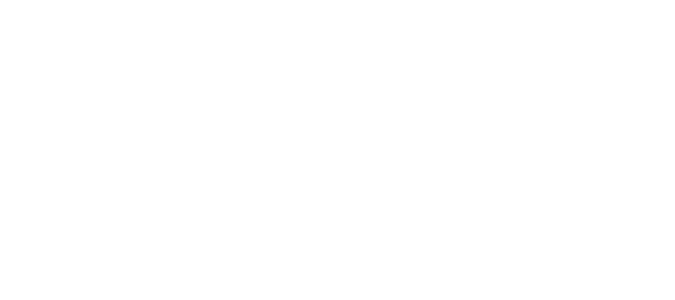
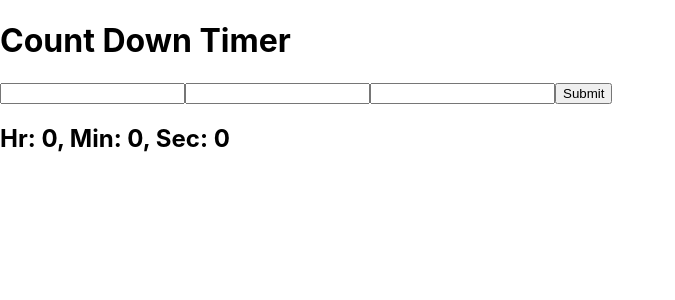
Before and after one commit to Piyush023/Machine_Coding_Examples, a React (Create React App) app: page /countdown in a window 1280 px wide. Before the commit this address had no page. Shown: the top 300 px of the page, without its empty margins (0-675 px from the left). Built offline with nearby package versions, Linux system fonts and the light colour scheme.

Commit message:
CountDown Added.

```diff
--- a/src/App.jsx
+++ b/src/App.jsx
@@ -3,6 +3,7 @@
 import TodoList from './Components/List/TodoList';
 import HomePage from './Components/Home';
 import Timer from './Components/Timer';
+import CountDown from './Components/CountDownTimer/CountDown';
 
 const App = () => {
 
@@ -13,6 +14,7 @@
           <Route index element={<HomePage />} />
           <Route path="todo" element={<TodoList />} />
           <Route path="timer" element={<Timer />} />
+          <Route path="countdown" element={<CountDown />} />
         </Route>
       </Routes>
     </BrowserRouter>
--- /dev/null
+++ b/src/Components/CountDownTimer/CountDown.jsx
@@ -0,0 +1,28 @@
+import React from 'react'
+import { useTimer } from '../../hooks/useTimer'
+import { useState } from 'react'
+
+function CountDown() {
+    const [timerInput, setTimerInput] = useState({ hr: 0, min: 0, sec: 0 })
+    const [hr, setHr] = useState(0)
+    const [timerStart, setTimerStart] = useState(0)
+    const [min, setMin] = useState(0)
+    const [sec, setSec] = useState(0)
+    const { timeLeft } = useTimer(timerInput.hr, timerInput.min, timerInput.sec, timerStart)
+
+    return (
+        <div>
+            <h1>Count Down Timer</h1>
+            <input title='Hours' type='number' onChange={(e) => setHr(e.target.value)} />
+            <input title='Minutes' type='number' onChange={(e) => setMin(e.target.value)} />
+            <input title='Seconds' type='number' onChange={(e) => setSec(e.target.value)} />
+            <button onClick={() => {
+                setTimerInput({ hr: hr, min: min, sec: sec })
+                setTimerStart(true)
+            }}>Submit</button>
+            <h2>Hr: {Math.floor(timeLeft / 3600)}, Min: {Math.floor((timeLeft % 3600) / 60)}, Sec: {timeLeft % 60}</h2>
+        </div>
+    )
+}
+
+export default CountDown
--- /dev/null
+++ b/src/hooks/useTimer.jsx
@@ -0,0 +1,29 @@
+import { useEffect } from "react"
+import { useState } from "react"
+
+export const useTimer = (hour, min, sec, isStarted) => {
+    // Input Comes in String form from a input and we have to convert that into Number
+    const totalInputTime = (hour * 3600) + (min * 60) + sec * 1
+
+    const [timeLeft, setTimeLeft] = useState(totalInputTime)
+
+    useEffect(() => {
+        if (!isStarted) {
+            return
+        }
+        setTimeLeft(totalInputTime)
+        let interval = setInterval(() => {
+            setTimeLeft((prev) => {
+                if (timeLeft === 1) {
+                    clearInterval(interval)
+                    return
+                } else {
+                    return prev - 1
+                }
+            })
+        }, 1000)
+        return () => clearInterval(interval);
+    }, [totalInputTime, isStarted])
+
+    return { timeLeft }
+}
```
